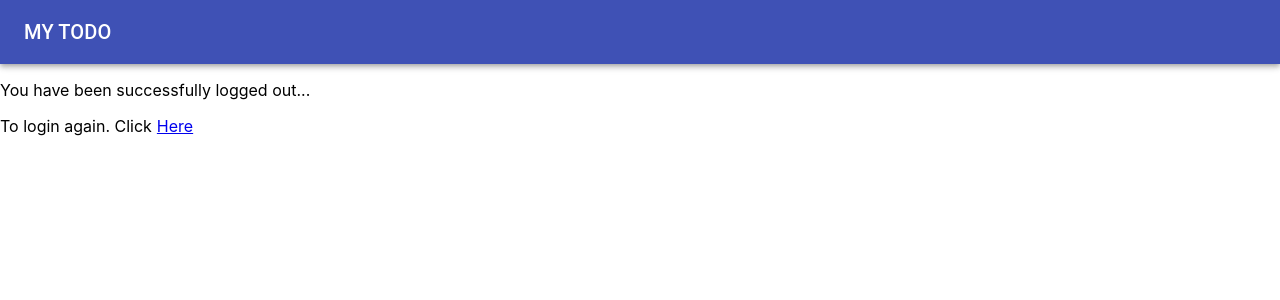
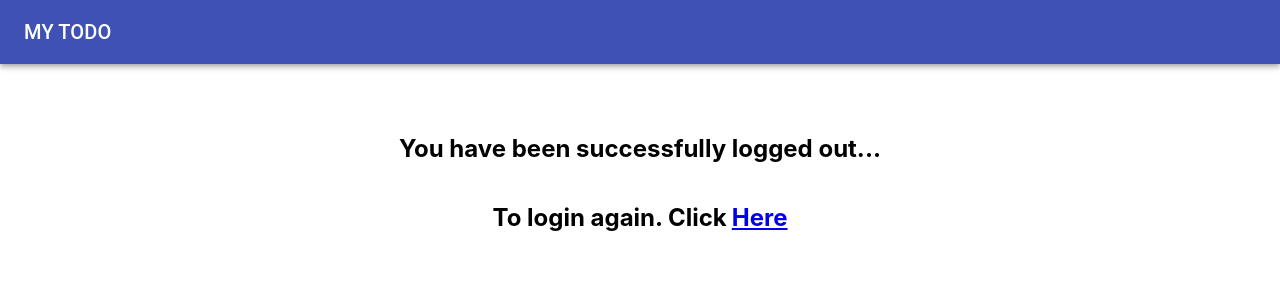
Before and after one commit to TheRedeemed/todo-react-app, a React (Create React App) app: page /logout in a window 1280 px wide. Shown: the top 300 px of the page. Built offline with nearby package versions, Linux system fonts and the light colour scheme.

Commit message:
Style for LogoutPage and home page clean up

```diff
--- a/src/components/Login/Home.jsx
+++ b/src/components/Login/Home.jsx
@@ -1,7 +1,5 @@
 import React from 'react'
 import TodoList from '../Todos/TodoList'
-import Button from '@material-ui/core/Button'
-import LogoutHelpers from '../Logout/LogoutHelpers'
 
 const WelcomePage = ({...props}) => {
     const { match } = props
@@ -9,15 +7,6 @@ const WelcomePage = ({...props}) => {
         <>
             <h1>Welcome {match.params.username}</h1>
             <TodoList />
-            <Button
-                variant='contained'
-                size='small'
-                color='primary'
-                type='button'
-                onClick={() => LogoutHelpers.logout()}
-            >
-                Logout
-            </Button>
         </>
     )
 }
--- a/src/components/Logout/LogoutPage.js
+++ b/src/components/Logout/LogoutPage.js
@@ -3,11 +3,16 @@ import { NavLink } from 'react-router-dom'
 
 const LogoutPage = () => {
     return(
-        <div>
-            <p>You have been successfully logged out...</p>
-            <p>To login again. Click
+        <div style={{
+            display: 'flex',
+            flexFlow: 'column',
+            alignItems: 'center',
+            marginTop: '50px'
+        }}>
+            <h2>You have been successfully logged out...</h2>
+            <h2>To login again. Click
                 <NavLink to='/' style={{marginLeft:'5px'}}>Here</NavLink>
-            </p>
+            </h2>
         </div>
     )
 }
```
